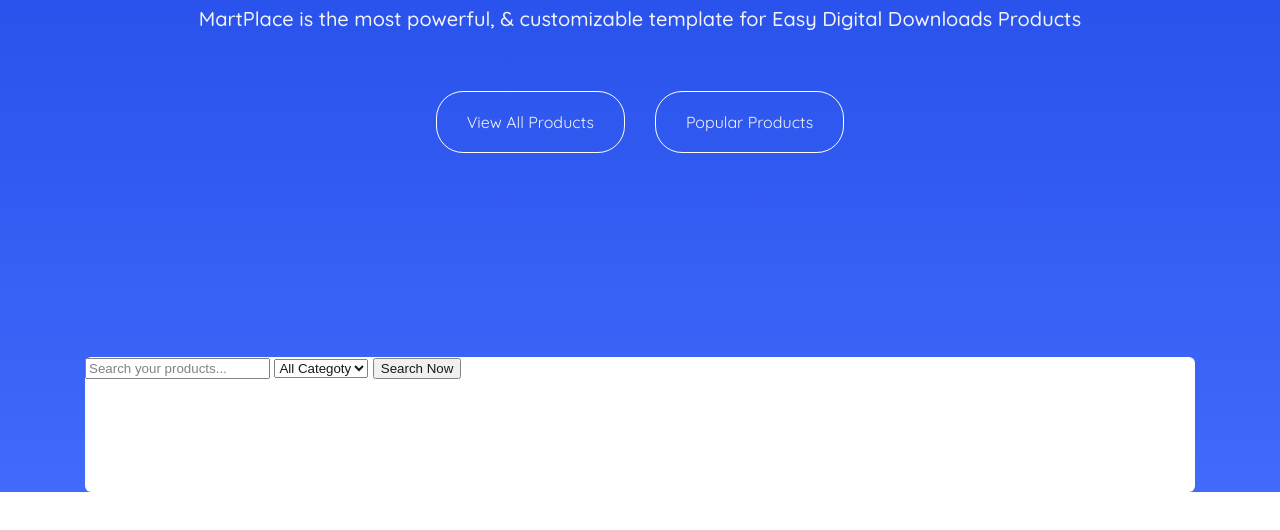
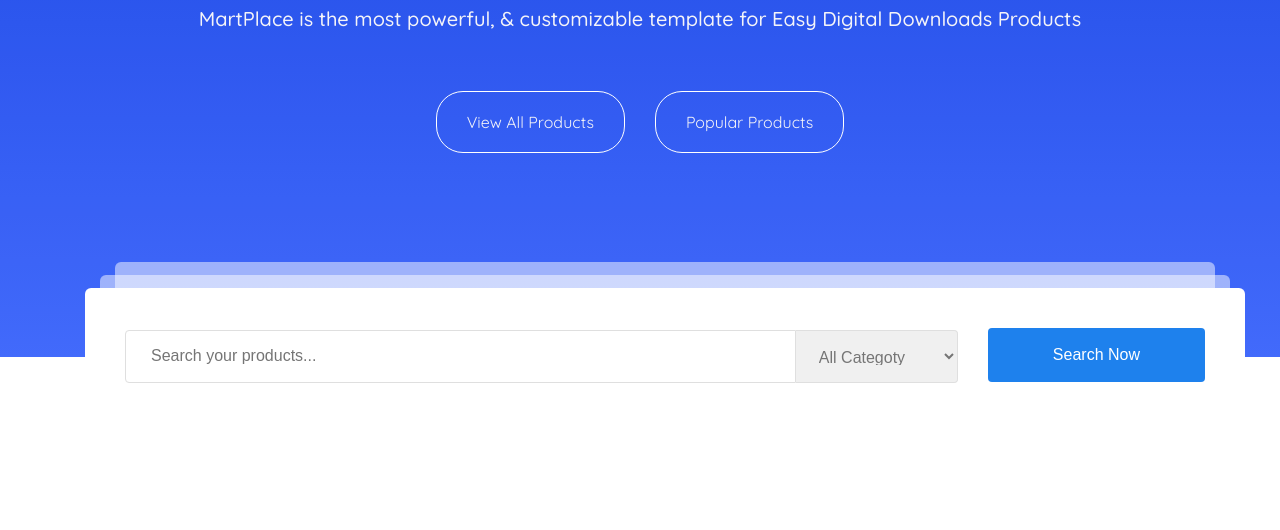
Before and after one commit to Denis-Kurilo/martplace, a website: page app/index.html in a window 1280 px wide. Shown: the part 548-1078 px from the top of the page. Before the commit the page ends 1040 px from the top, so only its background shows below. Drawn offline with nearby package versions, Linux system fonts and the light colour scheme; files that its build step writes are made by us from their sources.

Commit message:
added search block

```diff
--- a/app/index.html
+++ b/app/index.html
@@ -83,13 +83,32 @@
 						<option>3</option>
 						<option>4</option>
 					</select>
-					<input type="submit" value="Search Now">
+					<input class="form__btn" type="submit" value="Search Now">
 				</form>
 			</div>
 		</div>
 	</section>
 
-
+ <br>
+ <br>
+ <br>
+ <br>
+ <br>
+ <br>
+ <br>
+ <br>
+ <br>
+ <br>
+ <br>
+ <br>
+ <br>
+ <br>
+ <br>
+ <br>
+ <br>
+ <br>
+ <br>
+ <br>
 
 
 
--- a/app/scss/style.scss
+++ b/app/scss/style.scss
@@ -107,6 +107,7 @@
 	background-image: -webkit-linear-gradient( 180deg, rgb(0,48,222) 0%, rgb(23,69,237) 54%, rgb(46,90,251) 100%);
 	background-image: linear-gradient( 180deg, rgb(0,48,222) 0%, rgb(23,69,237) 54%, rgb(46,90,251) 100%);
 	opacity: 0.9;
+	position: relative;
 }
 .searchProducts__inner{
 	display: flex;
@@ -154,8 +155,81 @@
     }
 }
 .searchCategory{
+	max-width: 1160px;
+	width: 100%;
+	position: absolute;
+	bottom: -67px;
+	z-index: 1;
+}
+.searchCategory::before,
+.searchCategory::after{
+	content: "";
+	width: 100%;
+	height: 26px;
+	background-color: rgba(255,255,255,.5);
+	position: absolute;
+	border-radius: 6px 6px 0 0;
+}
+.searchCategory::before{
+	max-width: 1130px;
+	top: -13px;
+	left: 15px;
+	z-index: -1;
+}
+
+.searchCategory::after{
+	max-width: 1100px;
+	top: -26px;
+	left: 30px;
+	z-index: -2;
+}
+
+.searchCategory form{
+	display: flex;
+    justify-content: center;
+    align-items: center;
 	min-height: 135px;
 	background-color: #FFF;
     border-radius: 6px;
+    padding: 40px;
+
+    input[type="text"]{
+    	width: 100%;
+    	height: 53px;
+    	border: 1px solid #dcdcdc;
+        border-radius: 4px 0 0 4px;
+        font-size: 16px;
+        line-height: 42px;
+        padding: 17px 20px 17px 25px;
+
+    	&::placeholder{
+    		color: #676767;
+		}
+    }
+}
+.searchCategory select{
+	height: 53px;
+	padding: 17px 35px 17px 19px;
+	border: none;
+	border: 1px solid #dcdcdc;
+	border-left: none;
+	border-radius: 0 4px 4px 0;
+	color: #676767;
+	font-size: 16px;
+	line-height: 42px;
+	margin-right: 30px;
+
+}
+.form__btn{
+	display: inline-block;
+	background-color: #0674ec;
+	color: #fff;
+	font-size: 16px;
+	line-height: 42px;
+	padding: 6px 65px;
+	border: none;
+	border-radius: 4px;
+	cursor: pointer;
+	margin-bottom: 2px;
 }
 /* searchProducts-end */
```
